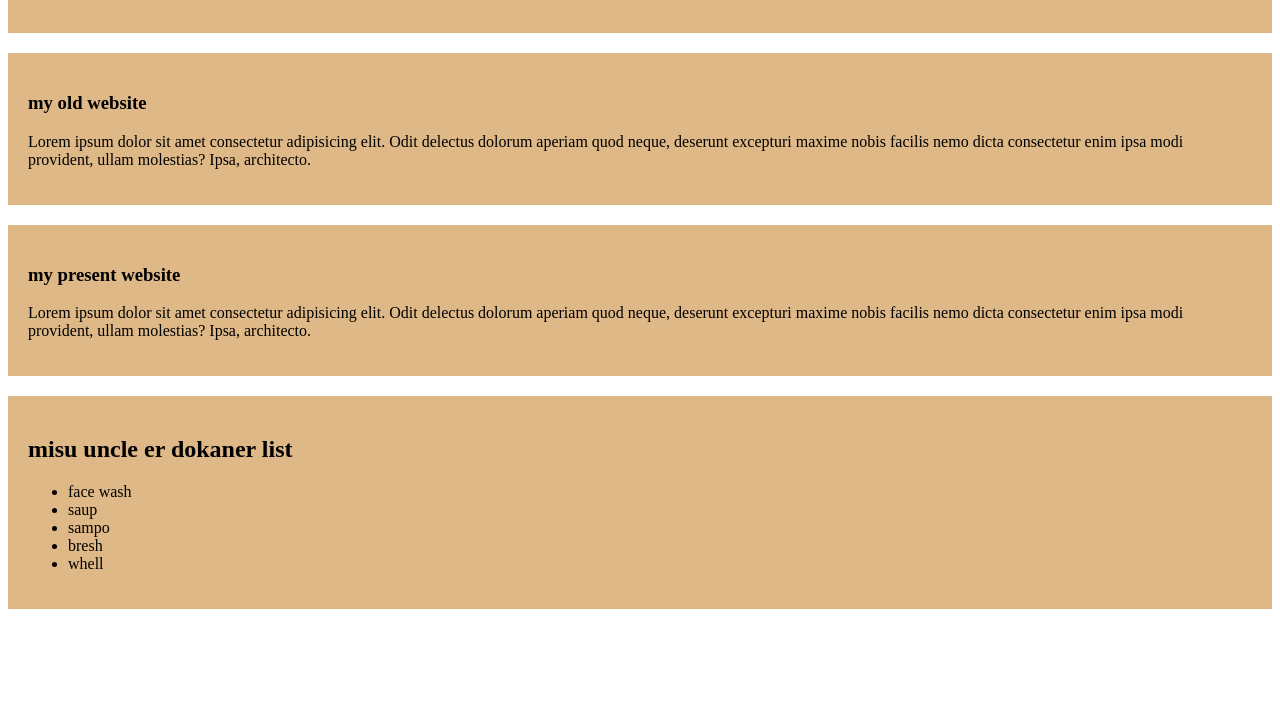
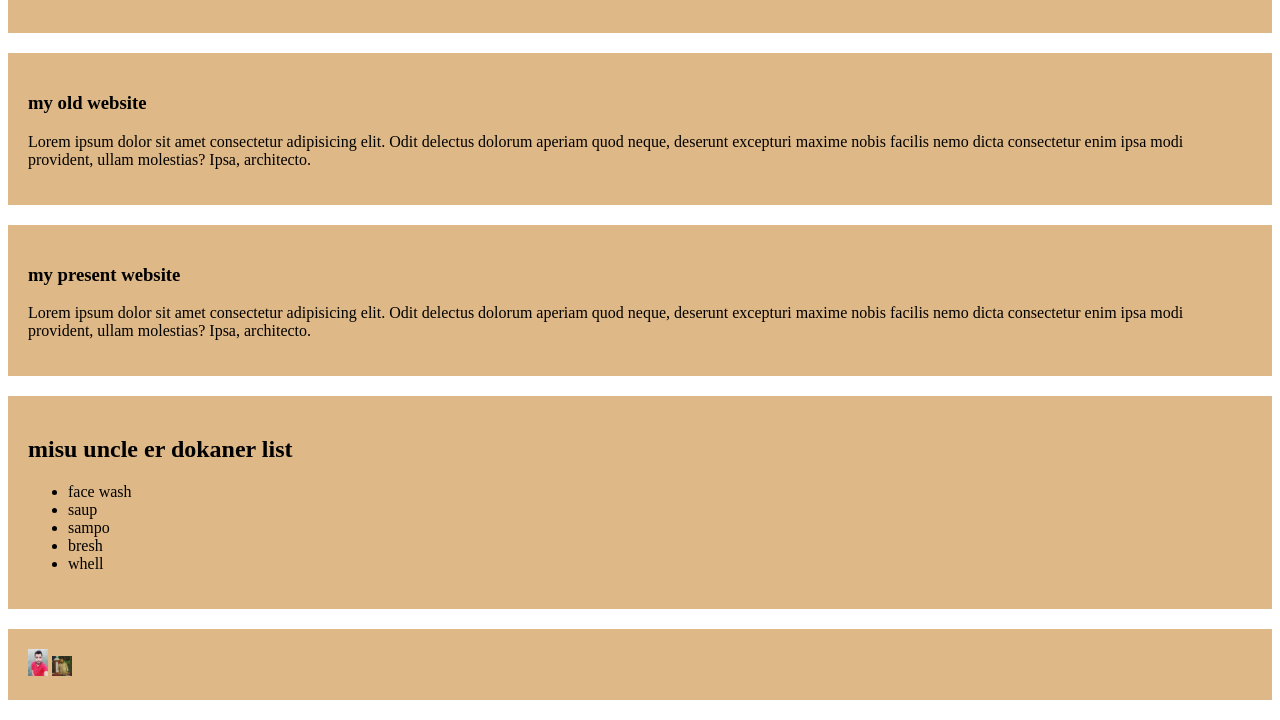
Before and after one commit to Nasim0000/new-prem-website, a plain HTML site: page index.html in a window 1280 px wide. Shown: the part 126-846 px from the top of the page. Before the commit the page ends 800 px from the top, so only its background shows below. Drawn offline with Linux system fonts and the light colour scheme.

Commit message:
add image

```diff
--- a/index.html
+++ b/index.html
@@ -29,5 +29,9 @@
             <li>whell</li>
         </ul>
     </div>
+    <div>
+        <img width="20px" src="images/123984261_1141840899546097_1733472133711563976_n.jpg" alt="">
+        <img width="20px" src="images/274774020_1464074250656092_6746861646340789114_n.jpg" alt="">
+    </div>
 </body>
 </html>
```
Also changed, not shown: images/123984261_1141840899546097_1733472133711563976_n.jpg (added), images/274774020_1464074250656092_6746861646340789114_n.jpg (added).
